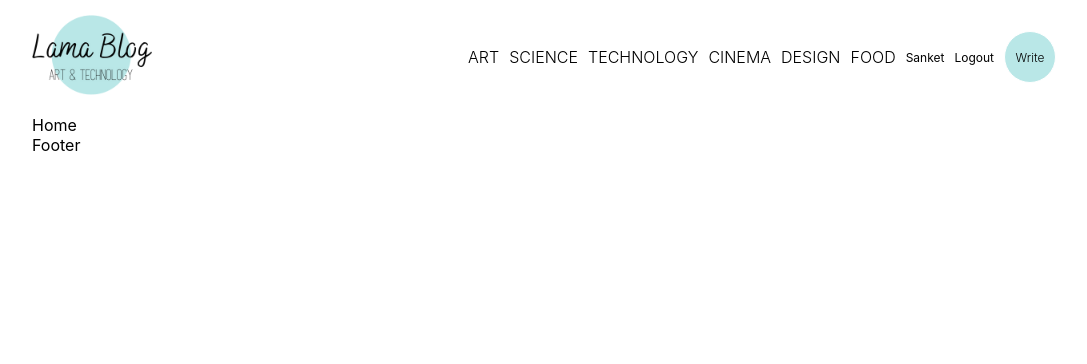
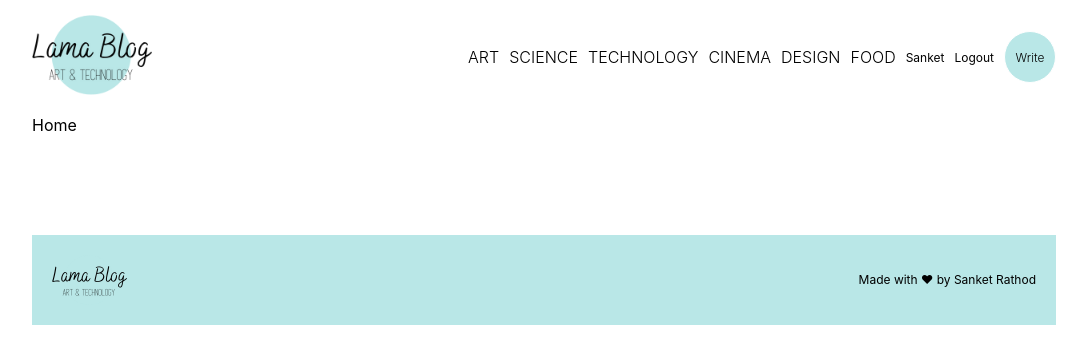
Before and after one commit to Sanket0798/blogly, a React (Create React App) app: page / in a window 1280 px wide. Shown: the top 364 px of the page, without its empty margins (96-1183 px from the left). Built offline with nearby package versions, Linux system fonts and the light colour scheme.

Commit message:
Footer has been developed.

```diff
--- a/src/components/Footer.jsx
+++ b/src/components/Footer.jsx
@@ -1,7 +1,12 @@
 import React from "react";
 
 const Footer = () => {
-  return <div>Footer</div>;
+  return (
+    <footer>
+      <img src={require("../img/logo.png")} alt="" />
+      <span>Made with ❤ by Sanket Rathod</span>
+    </footer>
+  );
 };
 
 export default Footer;
--- a/src/index.css
+++ b/src/index.css
@@ -1,4 +1,5 @@
 body {
+  /* height: 100vh; */
   margin: 0;
   font-family: -apple-system, BlinkMacSystemFont, 'Segoe UI', 'Roboto', 'Oxygen',
     'Ubuntu', 'Cantarell', 'Fira Sans', 'Droid Sans', 'Helvetica Neue',
--- a/src/style.scss
+++ b/src/style.scss
@@ -108,3 +108,18 @@ $LightGreen: #b9e7e7;
     }
   }
 }
+
+//FOOTER
+
+footer {
+  margin-top: 100px;
+  padding: 20px;
+  background-color: $LightGreen;
+  display: flex;
+  align-items: center;
+  justify-content: space-between;
+  font-size: 12px;
+  img {
+    height: 50px;
+  }
+}
```
